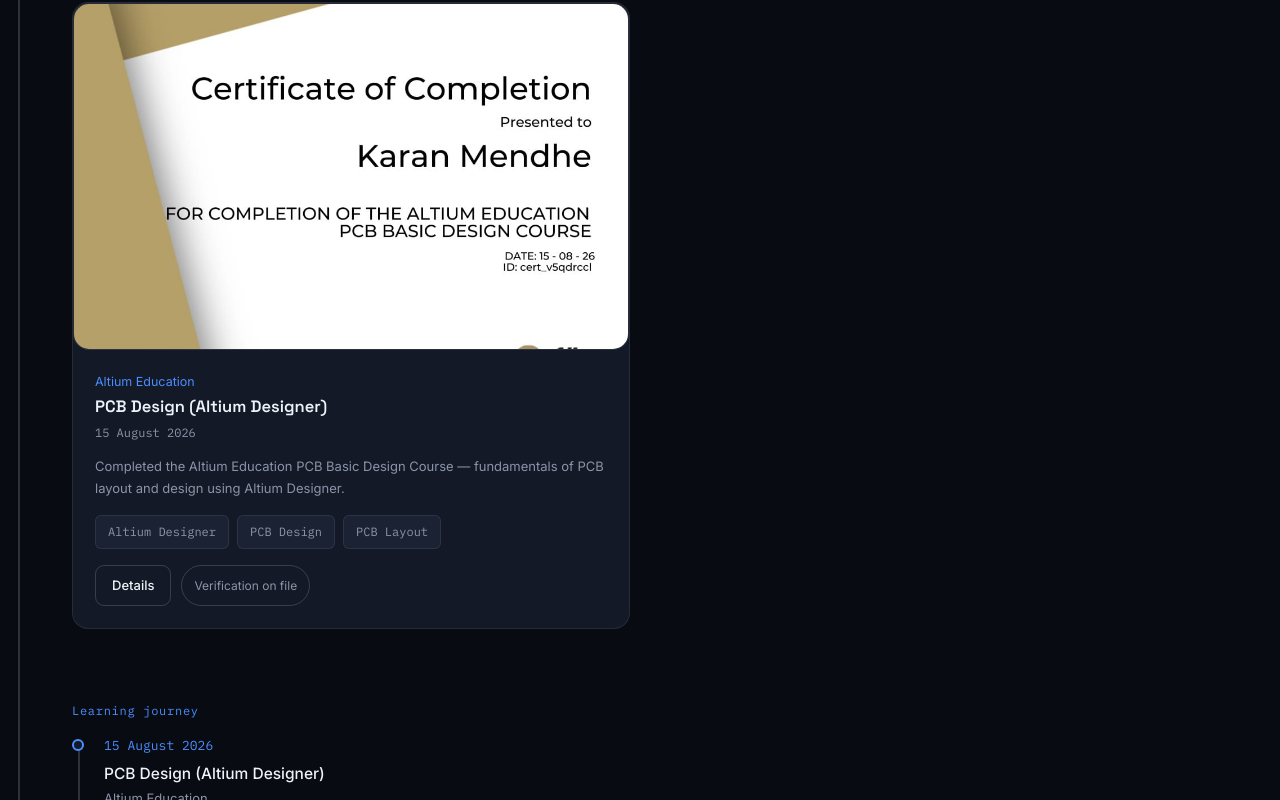
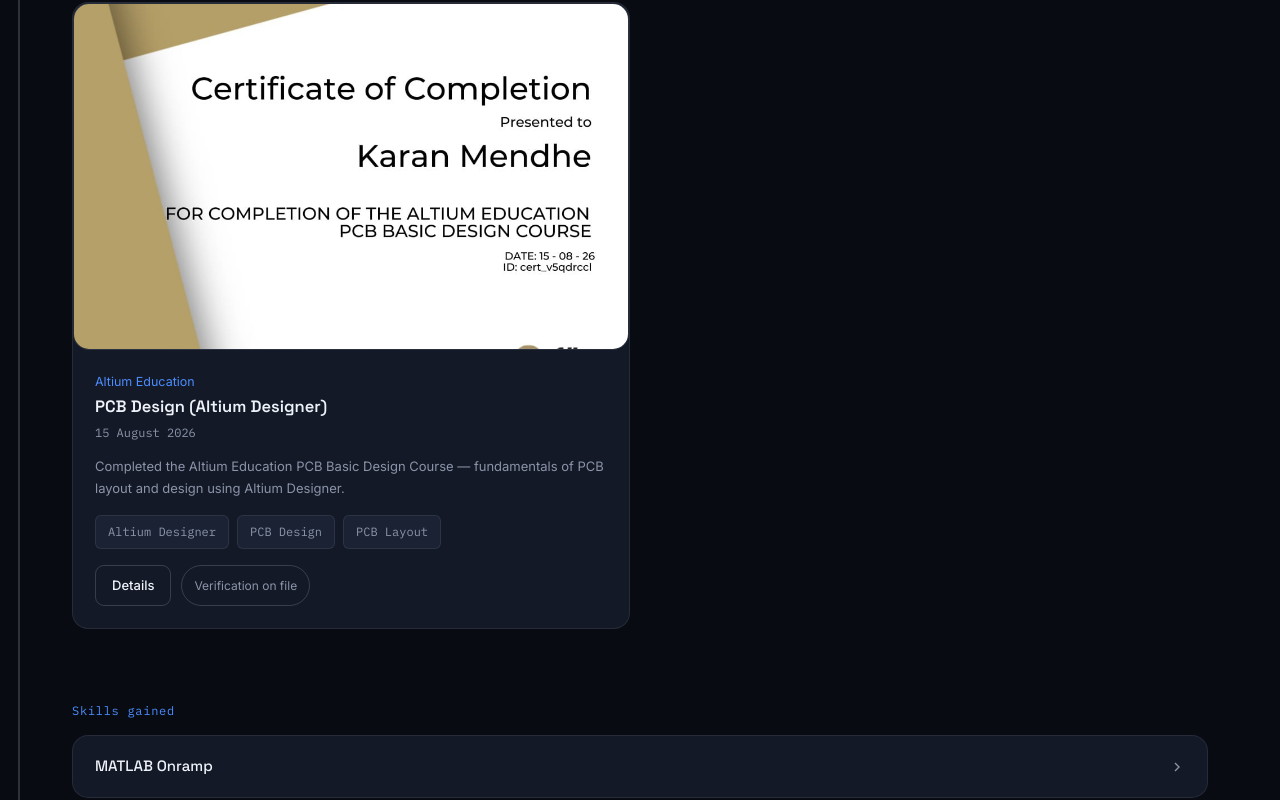
Before and after one commit to karanmendhe/portfolio, a React (Vite) app: page / in a window 1280 px wide. Shown: the part 11200-12000 px from the top of the page. Built offline with nearby package versions, Linux system fonts and the light colour scheme.

Commit message:
Remove Learning Journey

```diff
--- a/src/App.tsx
+++ b/src/App.tsx
@@ -4,7 +4,6 @@
   PROJECTS,
   SKILLS,
   CERTIFICATIONS,
-  LEARNING_JOURNEY_ORDER,
   HACKATHONS,
   TRAININGS,
   ProjectData,
@@ -916,24 +915,6 @@
                 ))}
               </div>
 
-              {/* Learning Journey Timeline */}
-              <p className="section-eyebrow reveal">Learning journey</p>
-              <div style={{ marginBottom: '72px', maxWidth: '600px' }}>
-                <div className="timeline reveal">
-                  {LEARNING_JOURNEY_ORDER.map((name) => {
-                    const cert = CERTIFICATIONS.find((c) => c.name === name);
-                    if (!cert) return null;
-                    return (
-                      <div className="timeline-item" key={name}>
-                        <div className="timeline-year mono">{cert.date}</div>
-                        <div className="timeline-title">{cert.name}</div>
-                        <div className="timeline-sub">{cert.organization}</div>
-                      </div>
-                    );
-                  })}
-                </div>
-              </div>
-
               {/* Skills Gained Accordion */}
               <p className="section-eyebrow reveal">Skills gained</p>
               <div style={{ marginBottom: '72px' }}>
```
